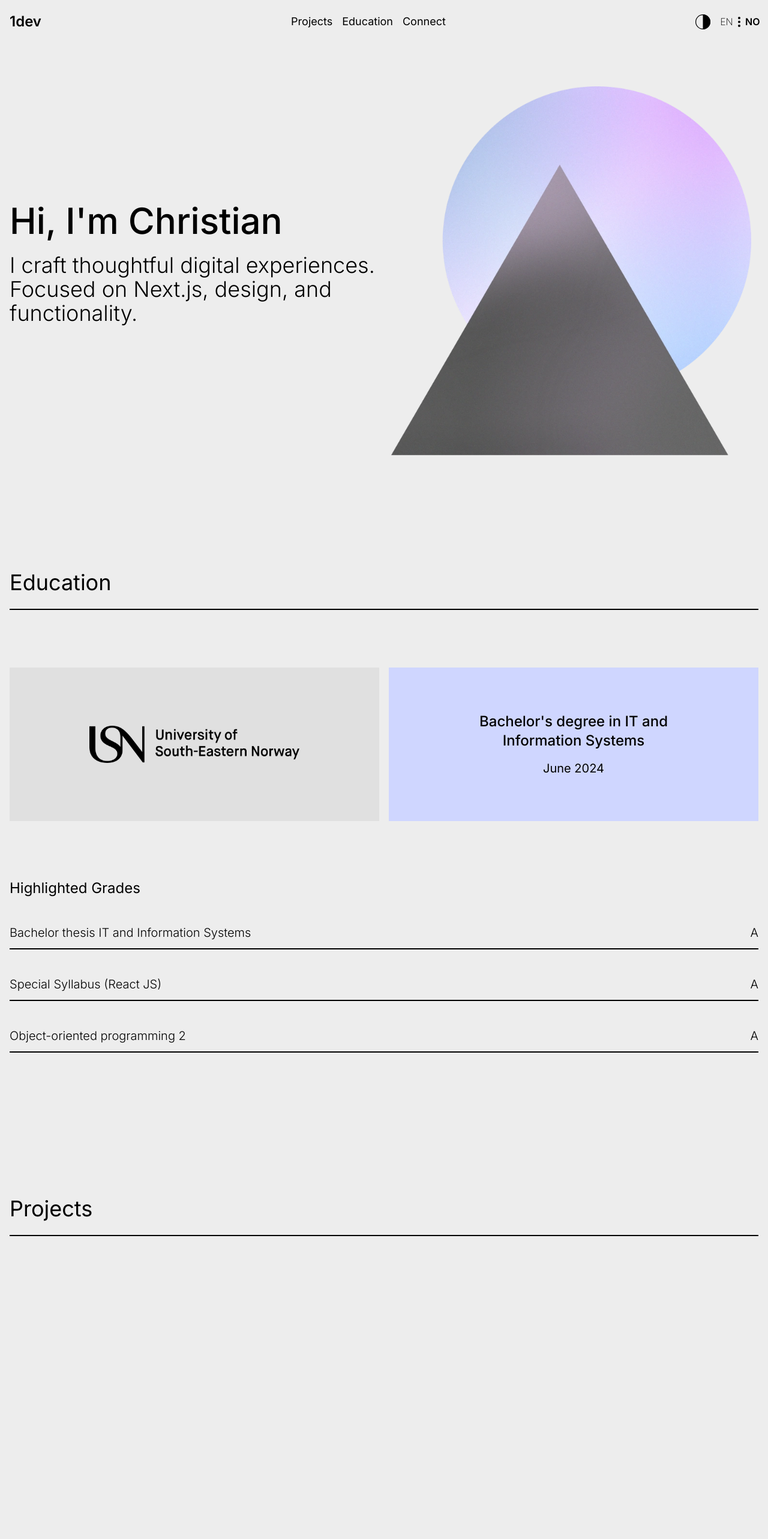
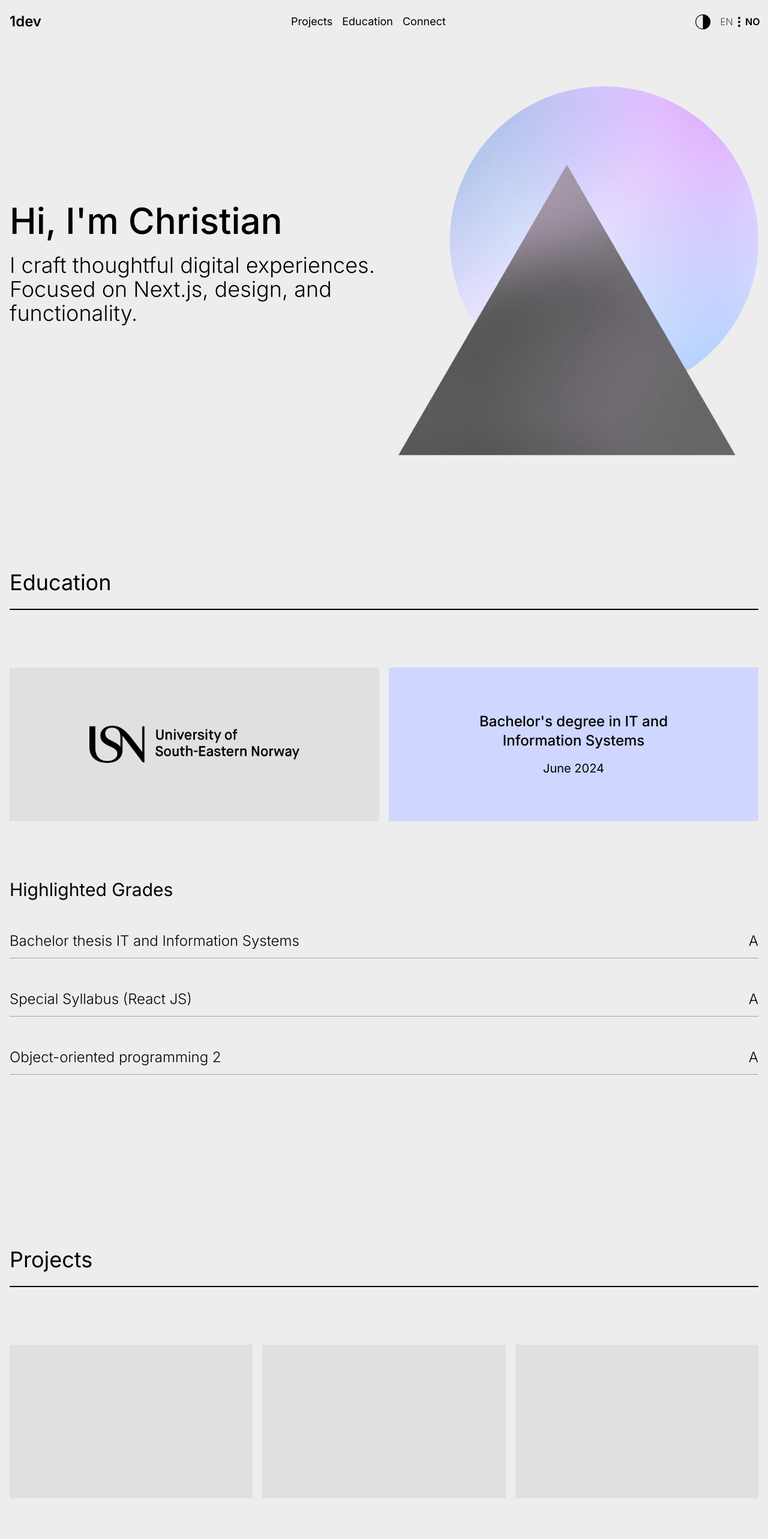
Before and after one commit to Zekima/my-portfolio, a Next.js app: page /en in a window 1280 px wide. Shown: the top 2566 px of the page at 60% size. Before the commit the page ends 2061 px from the top, so only its background shows below. Built offline with nearby package versions, Linux system fonts and the light colour scheme; no server answers.

Commit message:
Footer, Connect, Projects Sections Added

```diff
--- a/app/[locale]/layout.tsx
+++ b/app/[locale]/layout.tsx
@@ -6,6 +6,7 @@ import { Inter } from "next/font/google";
 import { Providers as ThemeProvider } from '../providers';
 import '../globals.css';
 import NavBar from '@/components/NavBar/NavBar';
+import Footer from '@/components/Footer';
 
 const inter = Inter({ subsets: ["latin"] });
 
@@ -38,6 +39,8 @@ export default async function LocaleLayout({
                         </NextIntlClientProvider>
                     </div>
                 </div>
+                <Footer />
+
             </body>
         </html>
     );
--- a/app/[locale]/page.tsx
+++ b/app/[locale]/page.tsx
@@ -1,3 +1,4 @@
+import ConnectSection from "@/components/Home/ConnectSection";
 import EducationSection from "@/components/Home/EducationSection";
 import HeroSection from "@/components/Home/HeroSection";
 import ProjectsSection from "@/components/Home/ProjectsSection";
@@ -6,9 +7,10 @@ export default function HomePage() {
     return (
         <div className="w-full flex flex-col space-y-36">
             <HeroSection />
-            <div className="space-y-60">
+            <div className="space-y-72">
                 <EducationSection />
                 <ProjectsSection />
+                <ConnectSection/>
             </div>
         </div>
     );
--- /dev/null
+++ b/components/Footer.tsx
@@ -0,0 +1,10 @@
+export default function Footer() {
+
+    return (
+        <div className="bg-secondary w-full px-4">
+            <div className="max-w-[1280px] m-auto flex py-3">
+                <p>© 2025 - Christian Ledaal</p>
+            </div>
+        </div>
+    )
+}
--- /dev/null
+++ b/components/Home/ConnectSection.tsx
@@ -0,0 +1,26 @@
+import { useTranslations } from "next-intl";
+
+export default function ConnectSection() {
+    const t = useTranslations('HomePage.Connect');
+
+    return (
+        <div className="flex flex-col space-y-24 pb-72">
+            <div>
+                <p className="text-4xl">{t("Title")}</p>
+                <div className="border-b-2 py-3" />
+            </div>
+
+            <div className="flex ">
+                <div className="w-1/2 flex flex-col text-3xl gap-6">
+                    <p>Got a new idea you want to explore or simply want to chat? Drop me an email, and I'll get back to you within a day!</p>
+                    <p>Not a fan of contact forms? You can reach me directly at <span className="underline">christianledaal@gmail.com</span> </p>
+                </div>
+
+                <div className="w-1/2">
+                    <p></p>
+                    <p></p>
+                </div>
+            </div>
+        </div>
+    );
+}
--- a/components/Home/EducationSection.tsx
+++ b/components/Home/EducationSection.tsx
@@ -10,20 +10,20 @@ export default function EducationSection() {
                 <div className="border-b-2 py-3" />
             </div>
 
-            <div className="flex gap-4">
-                <div className="w-1/2 bg-secondary h-64 flex justify-center items-center">
-                    <img src="./images/usn-logo.webp" alt="" width={350}/>
+            <div className="flex gap-4 flex-col md:flex-row">
+                <div className="w-full md:w-1/2 bg-secondary h-64 flex justify-center items-center">
+                    <img src="./images/usn-logo.webp" alt="" width={350} className="dark:invert"/>
                 </div>
-                <div className="w-1/2 bg-primary h-64 text-black text-center flex items-center justify-center flex-col gap-4">
+                <div className="w-full md:w-1/2 bg-primary h-64 text-black text-center flex items-center justify-center flex-col gap-4">
                     <p className="text-2xl font-medium max-w-96">{t("Grade")}</p>
                     <p className="text-xl">{t("GraduationDate")}</p>
                 </div>
             </div>
 
-            <div className="space-y-8">
-                <p className="text-2xl">{t("NotableGrades.Title")}</p>
+            <div className="space-y-10">
+                <p className="text-3xl">{t("NotableGrades.Title")}</p>
                 {NotableGrades.map((grade: string) => (
-                    <div key={grade} className="border-b-2 py-3 font-light text-xl flex justify-between">
+                    <div key={grade} className="border-b font-light py-3 text-2xl flex justify-between border-neutral-400">
                         <p>{grade}</p>
                         <p>A</p>
                     </div>
--- a/components/Home/HeroSection.tsx
+++ b/components/Home/HeroSection.tsx
@@ -12,8 +12,8 @@ export default function HeroSection() {
                     {t('Subtitle')}
                 </p>
             </div>
-            <div className="md:w-1/2 w-full flex justify-center">
-                <img src="/images/abstract-shapes.webp" alt="" className="w-[600px] h-[615px]" />
+            <div className="md:w-1/2 w-full flex justify-end">
+                <img src="/images/abstract-shapes.webp" alt="Abstract Shapes" className="w-[600px] h-[615px] object-contain" />
             </div>
         </div>
     );
--- a/components/Home/ProjectsSection.tsx
+++ b/components/Home/ProjectsSection.tsx
@@ -1,13 +1,22 @@
 import { useTranslations } from "next-intl";
 
 export default function ProjectsSection() {
-    // const t = useTranslations('HomePage.Projects');
+    const t = useTranslations('HomePage.Projects');
 
     return (
         <div className="flex flex-col space-y-24">
             <div>
-                <p className="text-4xl">Projects</p>
+                <p className="text-4xl">{t("Title")}</p>
                 <div className="border-b-2 py-3" />
+            </div>
+
+            <div className="grid grid-cols-1 md:grid-cols-3 gap-4 w-full">
+                <div className="bg-secondary h-64 flex justify-center items-center">
+                </div>
+                <div className="bg-secondary h-64 flex justify-center items-center">
+                </div>
+                <div className="bg-secondary h-64 flex justify-center items-center">
+                </div>
             </div>
         </div>
     );
--- a/messages/en.json
+++ b/messages/en.json
@@ -16,6 +16,12 @@
                     "Object-oriented programming 2"
                 ]
             }
+        },
+        "Projects": {
+            "Title": "Projects"
+        },
+        "Connect": {
+            "Title": "Connect"
         }
     },
     "NavBar": {
--- a/messages/no.json
+++ b/messages/no.json
@@ -16,6 +16,12 @@
                     "Objektorientert programmering 2"
                 ]
             }
+        },
+        "Projects": {
+            "Title": "Prosjekter"
+        },
+        "Connect": {
+            "Title": "Kontakt"
         }
     },
     "NavBar": {
```
